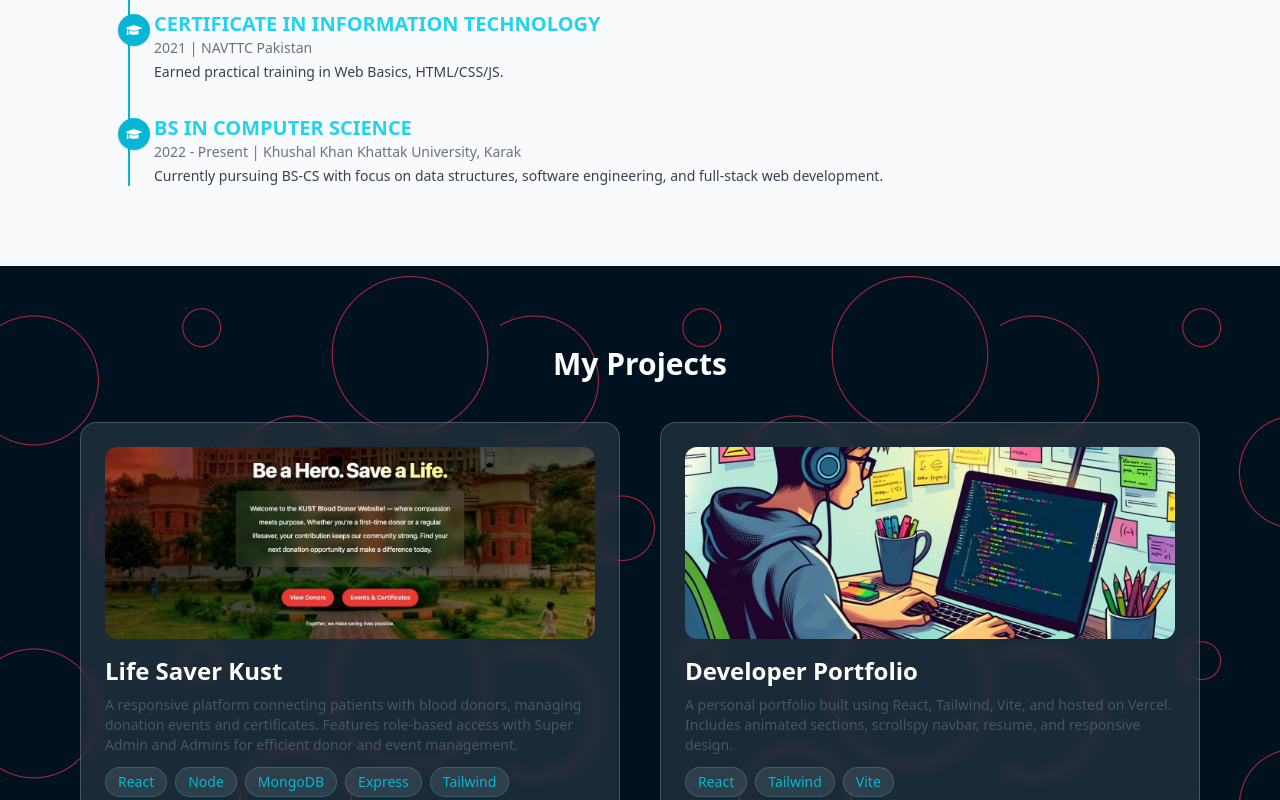
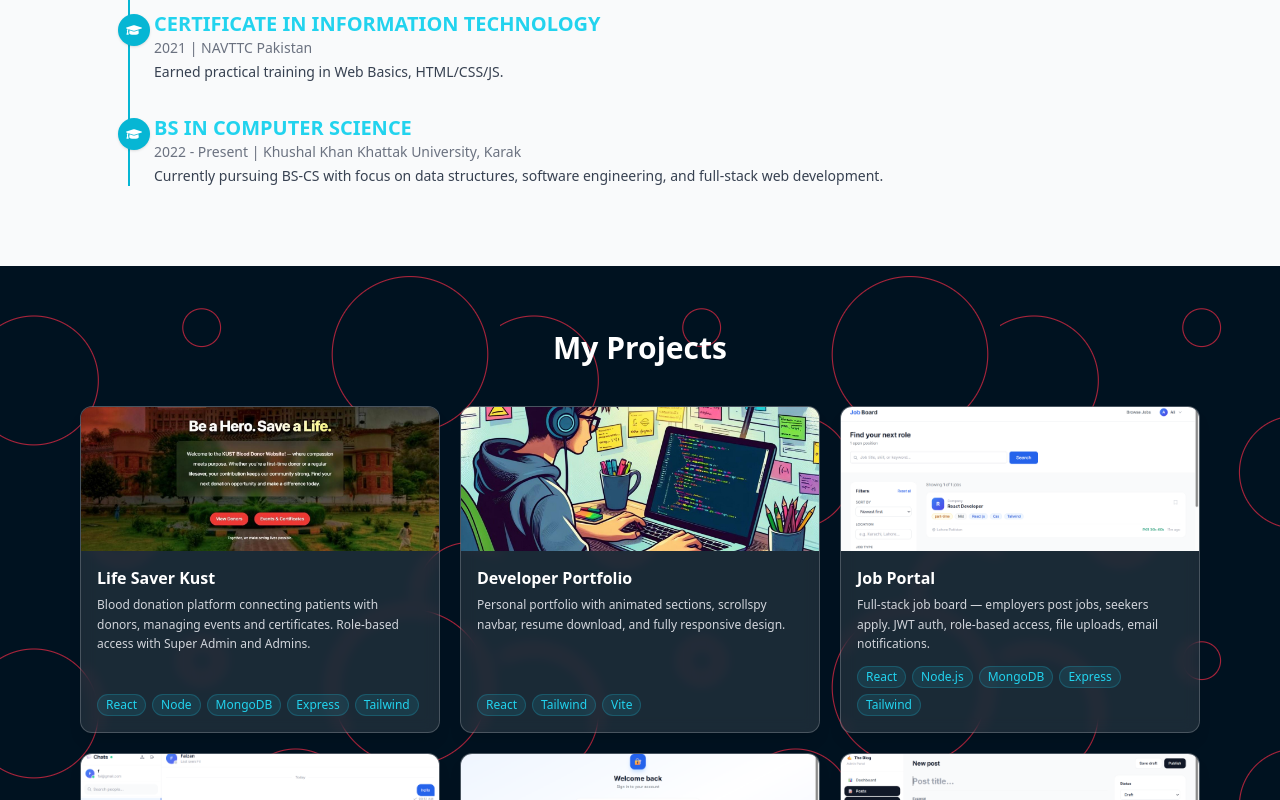
Before and after one commit to LazyProgrammer1502/faizan-portfolio, a React (Vite) app: page / in a window 1280 px wide. Shown: the part 2000-2800 px from the top of the page. Built offline with nearby package versions, Linux system fonts and the light colour scheme.

Commit message:
feat: compact project cards grid

```diff
--- a/src/pages/Projects.jsx
+++ b/src/pages/Projects.jsx
@@ -5,7 +5,7 @@ const projects = [
   {
     title: "Life Saver Kust",
     description:
-      "A responsive platform connecting patients with blood donors, managing donation events and certificates. Features role-based access with Super Admin and Admins for efficient donor and event management.",
+      "Blood donation platform connecting patients with donors, managing events and certificates. Role-based access with Super Admin and Admins.",
     image: "/lifesaverkust.jpeg",
     github: "https://github.com/LazyProgrammer1502/blood-donation-frontend",
     demo: "https://life-saver-kust.vercel.app/",
@@ -14,7 +14,7 @@ const projects = [
   {
     title: "Developer Portfolio",
     description:
-      " A personal portfolio built using React, Tailwind, Vite, and hosted on Vercel. Includes animated sections, scrollspy navbar, resume, and responsive design.",
+      "Personal portfolio with animated sections, scrollspy navbar, resume download, and fully responsive design.",
     image: "/portfolio.jpg",
     github: "https://github.com/LazyProgrammer1502/faizan-portfolio",
     demo: "https://muhammad-faizan-portfolio.vercel.app/",
@@ -23,38 +23,38 @@ const projects = [
   {
     title: "Job Portal",
     description:
-      " Full-stack job board where employers post jobs and seekers apply. Features JWT auth, role-based access, file uploads, and email notifications.",
+      "Full-stack job board — employers post jobs, seekers apply. JWT auth, role-based access, file uploads, email notifications.",
     image: "/jobs.png",
-    github: "https://github.com/LazyProgrammer1502/job-board.git",
+    github: "https://github.com/LazyProgrammer1502/job-board",
     demo: "https://job-board-ten-peach.vercel.app/jobs",
     tech: ["React", "Node.js", "MongoDB", "Express", "Tailwind"],
   },
   {
-    title: "ChatApp — Real-time Chat",
+    title: "ChatApp",
     description:
       "Real-time chat with DMs, group rooms, typing indicators, read receipts, and file sharing via Socket.io.",
     image: "/chat-app.png",
-    github: " https://github.com/LazyProgrammer1502/chat-app",
+    github: "https://github.com/LazyProgrammer1502/chat-app",
     demo: "https://chat-app-xi-nine-38.vercel.app",
-    tech: ["React", "Node.js", "MongoDB", "Express", "Tailwind", "Socket.io", "cloudinary"],
+    tech: ["React", "Socket.io", "Node.js", "MongoDB"],
   },
   {
-    title: "Auth System — JWT + Google OAuth",
+    title: "Auth System",
     description:
-      "Production-grade auth with JWT refresh token rotation, Google OAuth 2.0, forgot/reset password, and interactive Swagger API docs.",
+      "Production-grade auth — JWT refresh token rotation, Google OAuth 2.0, forgot/reset password, Swagger API docs.",
     image: "/auth-system.png",
     github: "https://github.com/LazyProgrammer1502/auth-system",
     demo: "https://auth-system-zeta-ten.vercel.app",
-    tech: ["React", "Node.js", "MongoDB", "Express", "Tailwind", "passport.js", "Swagger"],
+    tech: ["React", "Node.js", "Passport.js", "MongoDB", "Swagger"],
   },
   {
-    title: "Blog CMS — Content Management System",
+    title: "Blog CMS",
     description:
-      "Full-stack blog platform with TipTap rich text editor, admin panel, comment moderation, SEO fields, and Cloudinary image uploads.",
+      "Full-stack blog platform — TipTap rich text editor, admin panel, comment moderation, SEO fields, Cloudinary uploads.",
     image: "/blog-cms.png",
     github: "https://github.com/LazyProgrammer1502/blog-cms",
     demo: "https://blog-cms-xi-eight.vercel.app",
-    tech: ["React", "Node.js", "MongoDB", "Express", "Tailwind", "TipTap", "Cloudinary"],
+    tech: ["React", "TipTap", "Node.js", "MongoDB", "Cloudinary"],
   },
 ];
 
@@ -62,7 +62,7 @@ export default function ProjectCards() {
   return (
     <section
       id="projects"
-      className="py-20 px-6 md:px-20 bg-[#0f172a] dark:bg-gray-900 text-white "
+      className="py-16 px-6 md:px-20 bg-[#0f172a] text-white"
       style={{
         backgroundImage: "url('/project-background.png')",
         backgroundAttachment: "fixed",
@@ -70,41 +70,31 @@ export default function ProjectCards() {
     >
       <h2 className="text-3xl font-bold mb-10 text-center">My Projects</h2>
 
-      <div className="grid grid-cols-1 md:grid-cols-2 gap-10">
+      <div className="grid grid-cols-1 sm:grid-cols-2 lg:grid-cols-3 gap-5">
         {projects.map((project, idx) => (
           <motion.div
             key={idx}
-            className="bg-white/10 border border-white/20 rounded-2xl shadow-xl backdrop-blur p-6 relative overflow-hidden transition-transform hover:scale-105 hover:shadow-2xl"
-            initial={{ opacity: 0, y: 40 }}
+            className="bg-white/10 border border-white/20 rounded-xl shadow-lg backdrop-blur flex flex-col overflow-hidden transition-transform hover:scale-[1.02] hover:shadow-xl"
+            initial={{ opacity: 0, y: 30 }}
             whileInView={{ opacity: 1, y: 0 }}
-            transition={{ duration: 0.6 }}
+            transition={{ duration: 0.5, delay: idx * 0.07 }}
             viewport={{ once: true }}
           >
+            {/* Image */}
+            <div className="relative overflow-hidden">
               <img
                 src={project.image}
                 alt={project.title}
-              className="rounded-xl w-full h-48 object-cover mb-4"
+                className="w-full h-36 object-cover"
               />
-            <h3 className="text-2xl font-semibold mb-2">{project.title}</h3>
-            <p className="text-sm mb-3 text-gray-600 dark:text-gray-300">
-              {project.description}
-            </p>
-            <div className="flex flex-wrap gap-2 text-sm text-cyan-500 font-medium mb-4">
-              {project.tech.map((tech, i) => (
-                <span
-                  key={i}
-                  className="bg-cyan-100/10 border border-cyan-300/20 px-3 py-1 rounded-full"
-                >
-                  {tech}
-                </span>
-              ))}
-            </div>
-            <div className="flex items-center gap-4 text-lg">
+              {/* Overlay links on hover */}
+              <div className="absolute inset-0 bg-black/50 opacity-0 hover:opacity-100 transition-opacity flex items-center justify-center gap-5">
                 <a
                   href={project.github}
                   target="_blank"
                   rel="noopener noreferrer"
-                className="hover:text-cyan-400"
+                  className="text-white hover:text-cyan-400 text-2xl transition-colors"
+                  title="GitHub"
                 >
                   <FaGithub />
                 </a>
@@ -112,10 +102,32 @@ export default function ProjectCards() {
                   href={project.demo}
                   target="_blank"
                   rel="noopener noreferrer"
-                className="hover:text-cyan-400"
+                  className="text-white hover:text-cyan-400 text-xl transition-colors"
+                  title="Live Demo"
                 >
                   <FaExternalLinkAlt />
                 </a>
+              </div>
+            </div>
+
+            {/* Content */}
+            <div className="p-4 flex flex-col flex-1">
+              <h3 className="text-base font-semibold mb-1.5 leading-snug">{project.title}</h3>
+              <p className="text-xs text-gray-300 leading-relaxed mb-3 flex-1">
+                {project.description}
+              </p>
+
+              {/* Tech badges */}
+              <div className="flex flex-wrap gap-1.5 mt-auto">
+                {project.tech.map((tech, i) => (
+                  <span
+                    key={i}
+                    className="text-xs text-cyan-400 bg-cyan-400/10 border border-cyan-400/20 px-2 py-0.5 rounded-full"
+                  >
+                    {tech}
+                  </span>
+                ))}
+              </div>
             </div>
           </motion.div>
         ))}
```
Lines whose indentation alone changed are shown as unchanged.
